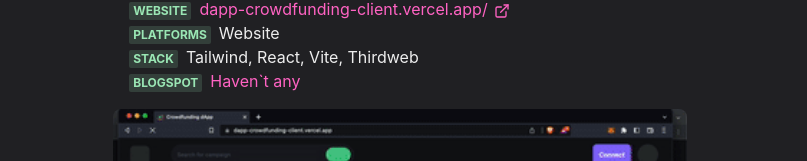
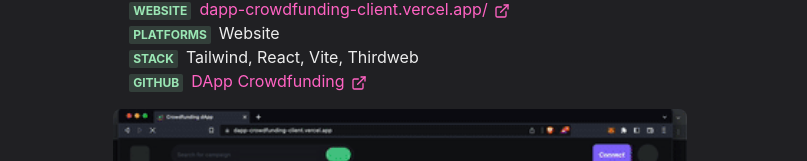
Before and after one commit to aindrajaya/aindrajaya.github.io, a Next.js app: page /works/dapp-crowdfunding in a window 1280 px wide. Shown: the part 527-688 px from the top of the page, without its empty margins (240-1047 px from the left). Built offline with nearby package versions, Linux system fonts and the light colour scheme.

Commit message:
dapp crowdfunding github link

```diff
--- a/pages/works/dapp-crowdfunding.js
+++ b/pages/works/dapp-crowdfunding.js
@@ -32,9 +32,9 @@ const Work = () => (
           <span>Tailwind, React, Vite, Thirdweb</span>
         </ListItem>
         <ListItem>
-          <Meta>Blogspot</Meta>
-          <Link>
-            Haven`t any
+          <Meta>GitHub</Meta>
+          <Link href="https://github.com/aindrajaya/dapp-crowdfunding-client">
+            DApp Crowdfunding <ExternalLinkIcon mx="2px" />
           </Link>
         </ListItem>
       </List>
```
